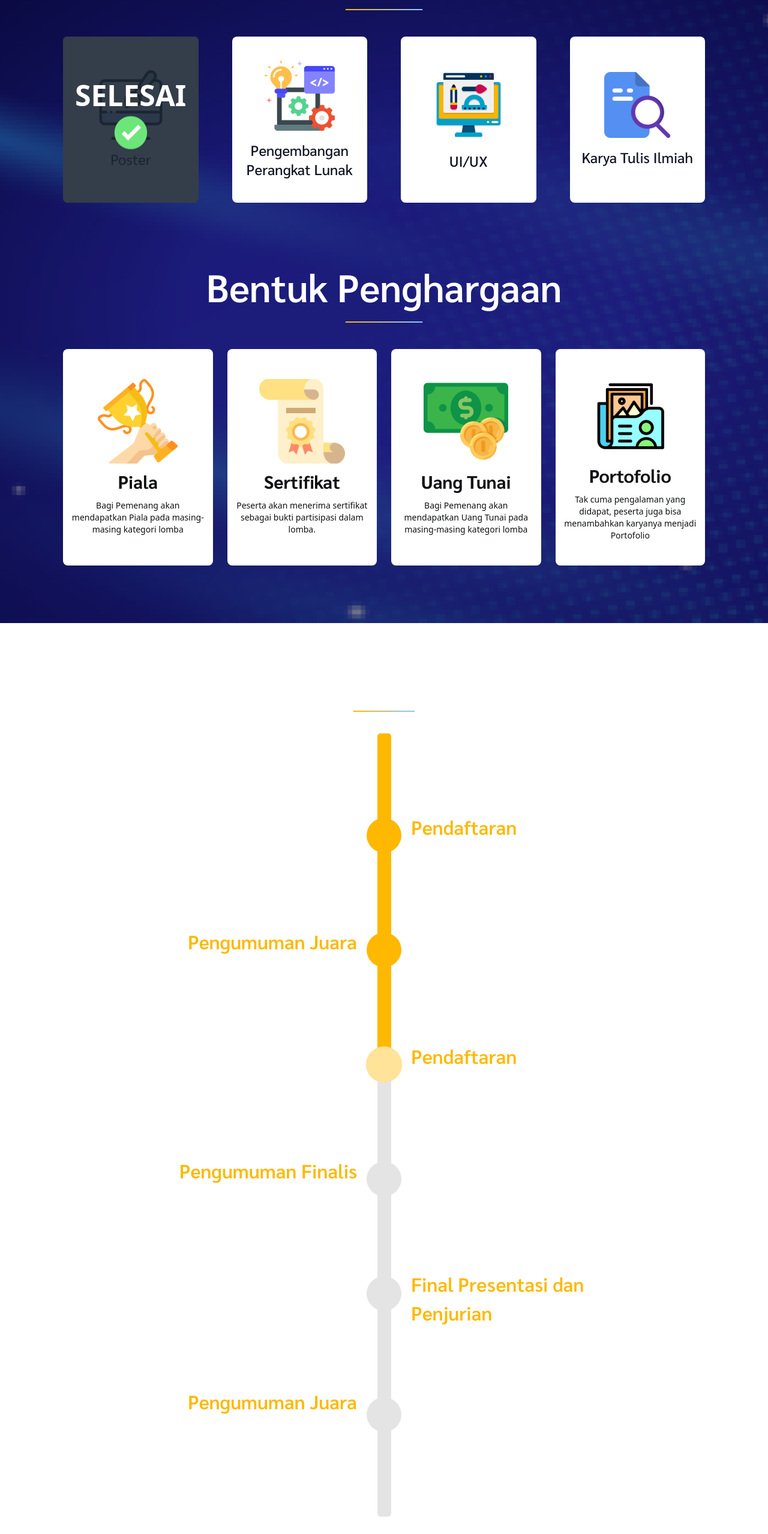
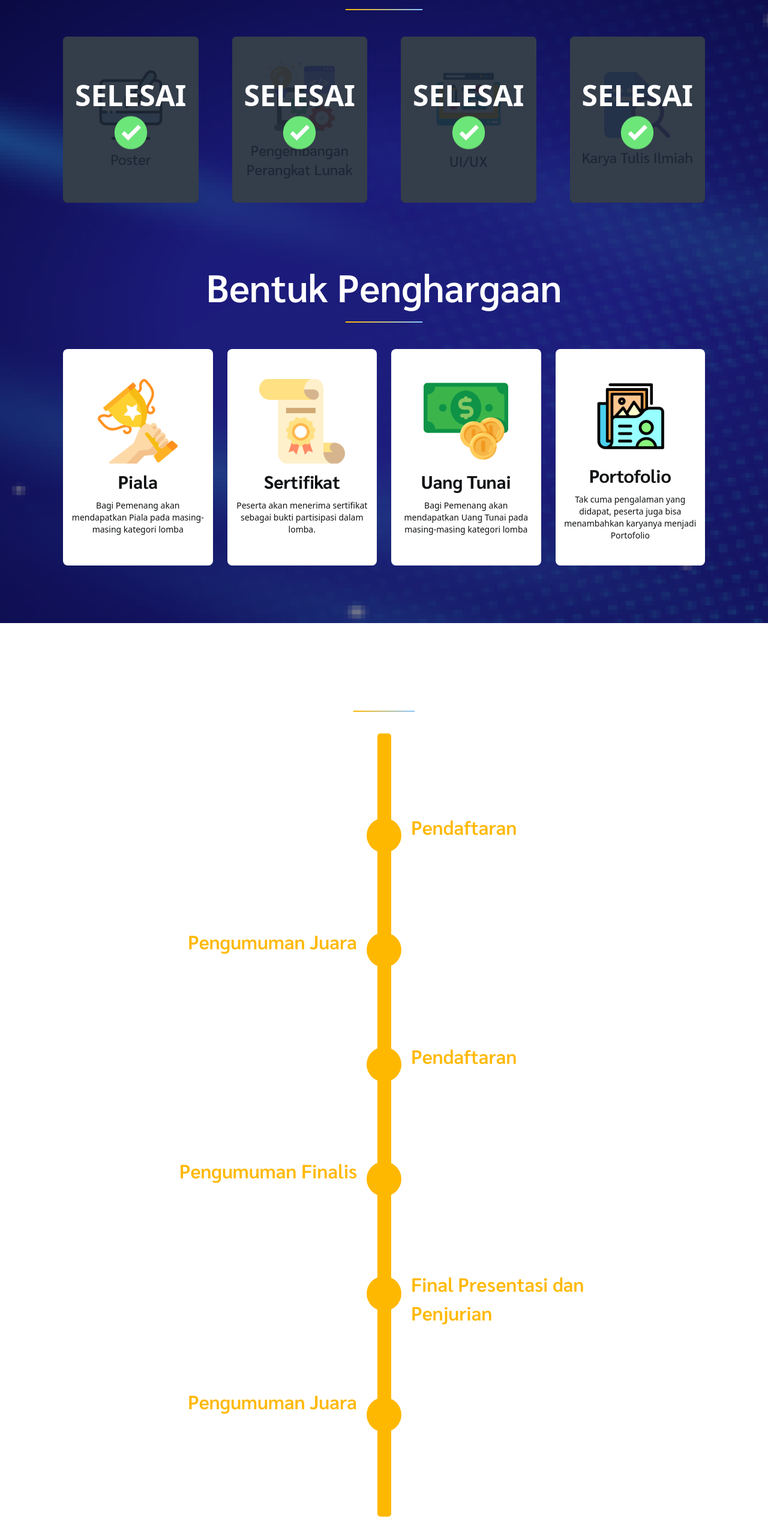
Before and after one commit to YAC-Project/itechpoliban-competition, a React (Vite) app: page / in a window 1280 px wide. Shown: the part 1579-4137 px from the top of the page at 60% size. Built offline with nearby package versions, Linux system fonts and the light colour scheme; a web font is replaced by a local one.

Commit message:
update: competition done

```diff
--- a/src/App.jsx
+++ b/src/App.jsx
@@ -453,9 +453,19 @@ function App() {
                   </p>
                 </div>
                 <div
-                  onClick={() => openModal(kategoris[1])}
-                  className="bg-white rounded-lg flex flex-col items-center justify-center gap-4 py-10 transition-all cursor-pointer hover:shadow-[0px_12px_40.6px_-24px_#8AC7FF,0px_12px_40.7px_-18px_#8AC7FF]"
+                  // onClick={() => openModal(kategoris[1])}
+                  className="bg-white rounded-lg flex flex-col items-center justify-center gap-4 py-10 transition-all cursor-pointer hover:shadow-[0px_12px_40.6px_-24px_#8AC7FF,0px_12px_40.7px_-18px_#8AC7FF] relative"
                 >
+                  <div className="absolute top-0 right-0 left-0 bottom-0 bg-gray-800/90 rounded-md flex flex-col justify-center items-center">
+                    <span className="text-white font-bold text-5xl">
+                      SELESAI
+                    </span>
+                    <img
+                      src={tick}
+                      alt="Selesai"
+                      className="w-[80px] h-[80px]"
+                    />
+                  </div>
                   <img
                     src={ppl}
                     alt="Pengembangan Perangkat Lunak"
@@ -466,9 +476,19 @@ function App() {
                   </p>
                 </div>
                 <div
-                  onClick={() => openModal(kategoris[2])}
-                  className="bg-white rounded-lg flex flex-col items-center justify-center gap-4 py-10 transition-all cursor-pointer hover:shadow-[0px_12px_40.6px_-24px_#8AC7FF,0px_12px_40.7px_-18px_#8AC7FF]"
+                  // onClick={() => openModal(kategoris[2])}
+                  className="bg-white rounded-lg flex flex-col items-center justify-center gap-4 py-10 transition-all cursor-pointer hover:shadow-[0px_12px_40.6px_-24px_#8AC7FF,0px_12px_40.7px_-18px_#8AC7FF] relative"
                 >
+                  <div className="absolute top-0 right-0 left-0 bottom-0 bg-gray-800/90 rounded-md flex flex-col justify-center items-center">
+                    <span className="text-white font-bold text-5xl">
+                      SELESAI
+                    </span>
+                    <img
+                      src={tick}
+                      alt="Selesai"
+                      className="w-[80px] h-[80px]"
+                    />
+                  </div>
                   <img src={uiUx} alt="UI/UX" className="min-h-[110px]" />
                   <p className="font-Sarabun font-medium text-2xl text-[#111524] text-center px-2">
                     UI/UX
@@ -476,9 +496,19 @@ function App() {
                 </div>
 
                 <div
-                  onClick={() => openModal(kategoris[3])}
-                  className="bg-white rounded-lg flex flex-col items-center justify-center gap-4 py-10 transition-all cursor-pointer hover:shadow-[0px_12px_40.6px_-24px_#8AC7FF,0px_12px_40.7px_-18px_#8AC7FF]"
+                  // onClick={() => openModal(kategoris[3])}
+                  className="bg-white rounded-lg flex flex-col items-center justify-center gap-4 py-10 transition-all cursor-pointer hover:shadow-[0px_12px_40.6px_-24px_#8AC7FF,0px_12px_40.7px_-18px_#8AC7FF] relative"
                 >
+                  <div className="absolute top-0 right-0 left-0 bottom-0 bg-gray-800/90 rounded-md flex flex-col justify-center items-center">
+                    <span className="text-white font-bold text-5xl">
+                      SELESAI
+                    </span>
+                    <img
+                      src={tick}
+                      alt="Selesai"
+                      className="w-[80px] h-[80px]"
+                    />
+                  </div>
                   <img
                     src={kti}
                     alt="Karya Tulis Ilmiah"
@@ -619,7 +649,7 @@ function App() {
                 <li className="font-Sarabun">
                   <hr />
                   <div className="timeline-middle">
-                    <div className="w-[58px] h-[58px] bg-[#FFB800] rounded-full -mt-4 animate-kedapKedip"></div>
+                    <div className="w-[58px] h-[58px] bg-[#FFB800] rounded-full -mt-4"></div>
                   </div>
                   <div className="timeline-end mb-10 -mt-20 ml-4">
                     <h3 className="text-[#FFB800] font-semibold text-[32px]">
@@ -633,7 +663,7 @@ function App() {
                     </p>
                   </div>
                   <hr
-                    className="rounded-none -mt-2 rounded-b-none bg-[#E4E4E4]"
+                    className="rounded-none -mt-2 rounded-b-none bg-[#FFB800]"
                     style={{
                       width: "23px",
                       height: "149px",
@@ -644,7 +674,7 @@ function App() {
                 <li className="font-Sarabun">
                   <hr />
                   <div className="timeline-middle">
-                    <div className="w-[58px] h-[58px] bg-[#E4E4E4] rounded-full -mt-4"></div>
+                    <div className="w-[58px] h-[58px] bg-[#FFB800] rounded-full -mt-4"></div>
                   </div>
                   <div className="timeline-start mb-10 -mt-20 mr-4">
                     <h3 className="text-[#FFB800] font-semibold text-[32px] -mt-28 ml-3 md:-mt-0 md:ml-0">
@@ -658,7 +688,7 @@ function App() {
                     </p>
                   </div>
                   <hr
-                    className="rounded-none -mt-2 rounded-b-none bg-[#E4E4E4]"
+                    className="rounded-none -mt-2 rounded-b-none bg-[#FFB800]"
                     style={{
                       width: "23px",
                       height: "149px",
@@ -669,7 +699,7 @@ function App() {
                 <li className="font-Sarabun">
                   <hr />
                   <div className="timeline-middle">
-                    <div className="w-[58px] h-[58px] bg-[#E4E4E4] rounded-full -mt-4"></div>
+                    <div className="w-[58px] h-[58px] bg-[#FFB800] rounded-full -mt-4"></div>
                   </div>
                   <div className="timeline-end mb-12 -mt-10 ml-4">
                     <h3 className="text-[#FFB800] font-semibold text-[32px]">
@@ -683,7 +713,7 @@ function App() {
                     </p>
                   </div>
                   <hr
-                    className="rounded-none -mt-2 rounded-b-none bg-[#E4E4E4]"
+                    className="rounded-none -mt-2 rounded-b-none bg-[#FFB800]"
                     style={{
                       width: "23px",
                       height: "160px",
@@ -694,7 +724,7 @@ function App() {
                 <li className="font-Sarabun">
                   <hr />
                   <div className="timeline-middle">
-                    <div className="w-[58px] h-[58px] bg-[#E4E4E4] rounded-full -mt-4"></div>
+                    <div className="w-[58px] h-[58px] bg-[#FFB800] rounded-full -mt-4"></div>
                   </div>
                   <div className="timeline-start mb-10 -mt-24 mr-4">
                     <h3 className="text-[#FFB800] font-semibold text-[32px] -mt-28 md:-mt-0 ml-3 md:ml-0">
@@ -708,7 +738,7 @@ function App() {
                     </p>
                   </div>
                   <hr
-                    className="rounded-t-none rounded-b-[5px] -mt-2 bg-[#E4E4E4]"
+                    className="rounded-t-none rounded-b-[5px] -mt-2 bg-[#FFB800]"
                     style={{
                       width: "23px",
                       height: "149px",
```
